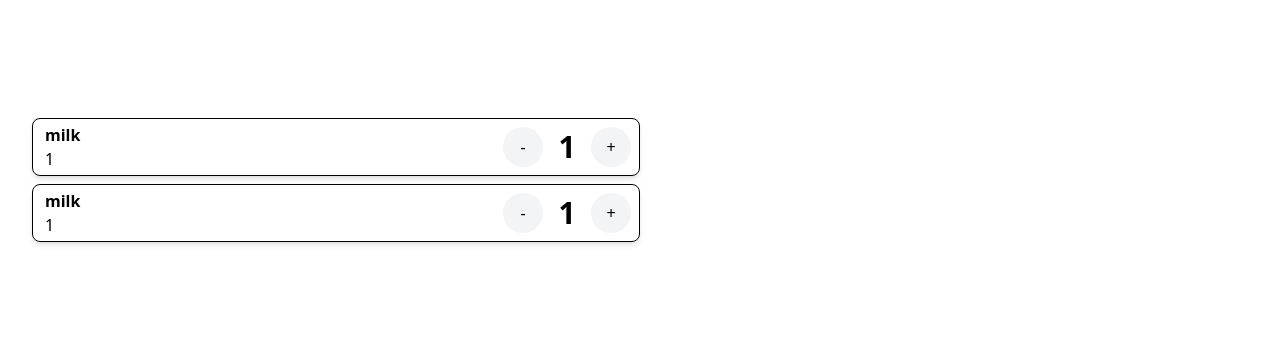
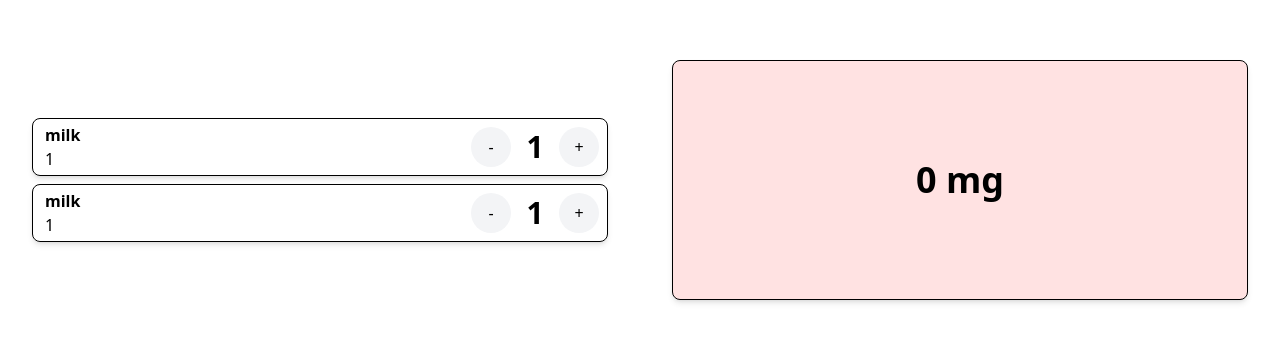
Before and after one commit to danielj91/daily-calcium, an Angular app: page / in a window 1280 px wide. Shown: the part 220-562 px from the top of the page. Built offline with nearby package versions, Linux system fonts and the light colour scheme.

Commit message:
Add result-card component

```diff
--- a/src/app/app.html
+++ b/src/app/app.html
@@ -6,5 +6,7 @@
     <app-empty-list-item />
     }
   </div>
-  <div class="flex-1 justify-center items-center"></div>
+  <div class="flex-1 flex flex-col justify-center px-8">
+    <app-result-card></app-result-card>
+  </div>
 </div>
--- a/src/app/app.ts
+++ b/src/app/app.ts
@@ -2,10 +2,11 @@ import { Component } from '@angular/core';
 import { ListItem } from './ui/list-item/list-item';
 import { CalciumItem } from './shared/calcium-item';
 import { EmptyListItem } from './ui/empty-list-item/empty-list-item';
+import { ResultCard } from './ui/result-card/result-card';
 
 @Component({
   selector: 'app-root',
-  imports: [ListItem, EmptyListItem],
+  imports: [ListItem, EmptyListItem, ResultCard],
   templateUrl: './app.html',
 })
 export class App {
--- a/src/app/ui/list-item/list-item.ts
+++ b/src/app/ui/list-item/list-item.ts
@@ -14,7 +14,7 @@ export class ListItem {
   }
 
   decrement() {
+    if (this.item().units <= 1) return;
     this.item().units -= 1;
-    if (this.item().units < 0) this.item().units = 0;
   }
 }
--- /dev/null
+++ b/src/app/ui/result-card/result-card.html
@@ -0,0 +1,7 @@
+<div
+  class="flex justify-center px-2 border-1 rounded-lg shadow-md bg-red-100 h-60"
+>
+  <div class="flex flex-col justify-center">
+    <p class="text-4xl font-bold">{{ value() }} mg</p>
+  </div>
+</div>
--- /dev/null
+++ b/src/app/ui/result-card/result-card.ts
@@ -0,0 +1,10 @@
+import { Component, input } from '@angular/core';
+
+@Component({
+  selector: 'app-result-card',
+  imports: [],
+  templateUrl: './result-card.html',
+})
+export class ResultCard {
+  value = input(0);
+}
```
